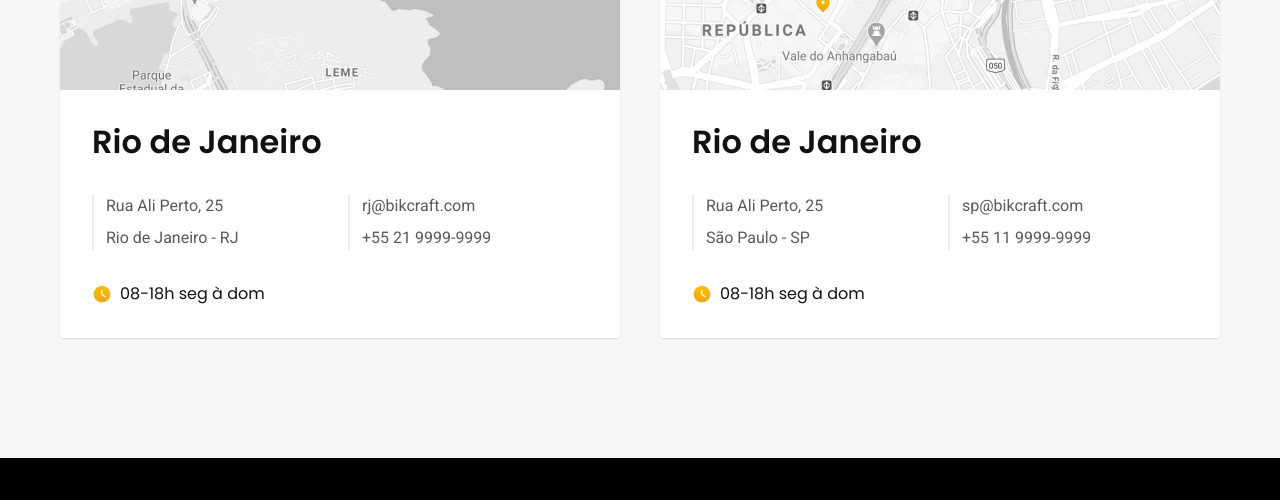
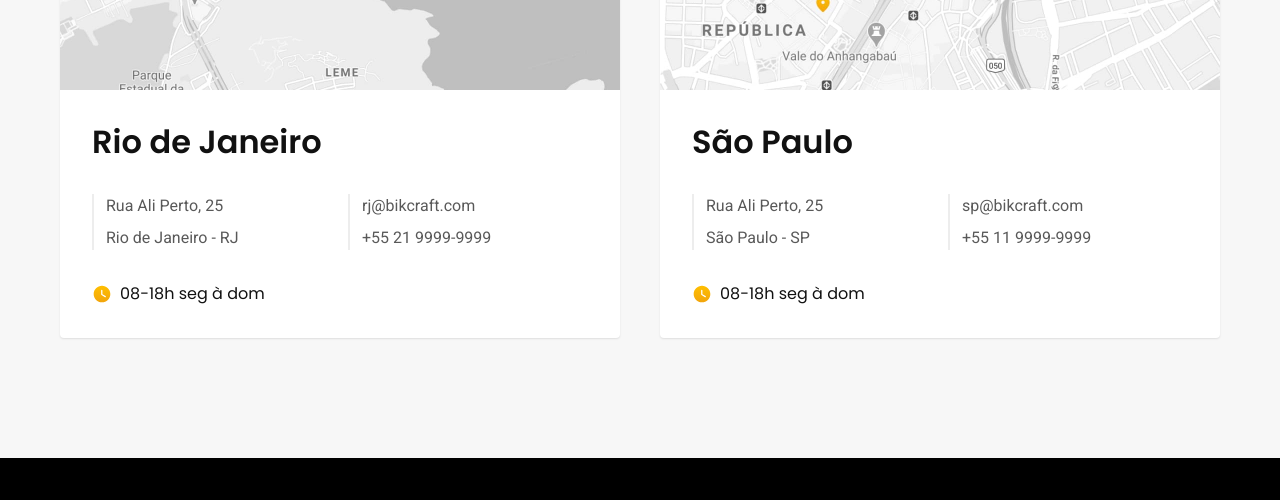
Before and after one commit to gustavolimadesousa/bikcraft, a plain HTML site: page contato.html in a window 1280 px wide. Shown: the part 1320-1820 px from the top of the page. Drawn offline with Linux system fonts and the light colour scheme.

Commit message:
fix-error

```diff
--- a/contato.html
+++ b/contato.html
@@ -116,7 +116,7 @@
       <img src="./img/lojas/sp.jpg" alt="mapa marcando o endereço em Rua Ali Perto, 25 - São Paulo - SP" width="1120" height="520">
       <div class="lojas-conteudo">
 
-        <h3 class="font-1-xl">Rio de Janeiro</h3>
+        <h3 class="font-1-xl">São Paulo</h3>
 
         <div class="lojas-dados font-2-s cor-8">
           <p>Rua Ali Perto, 25 </p>
```
